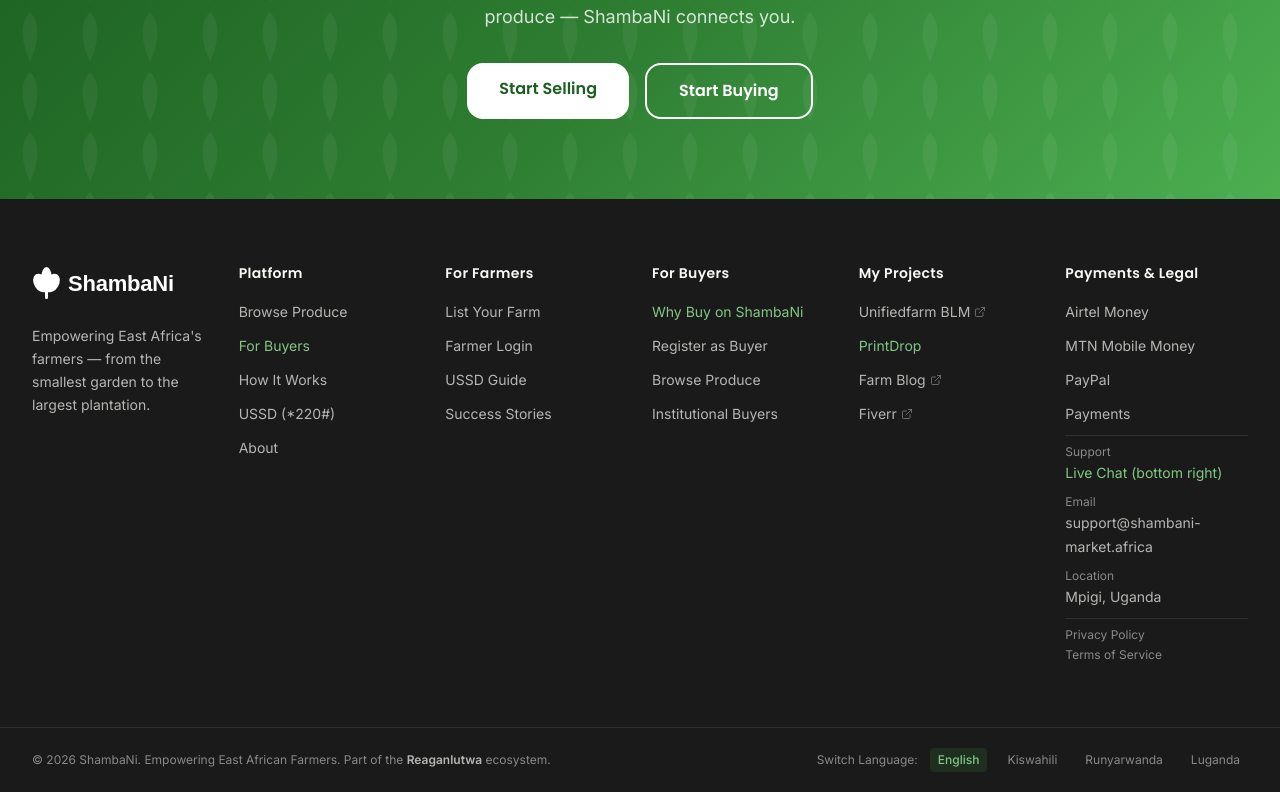
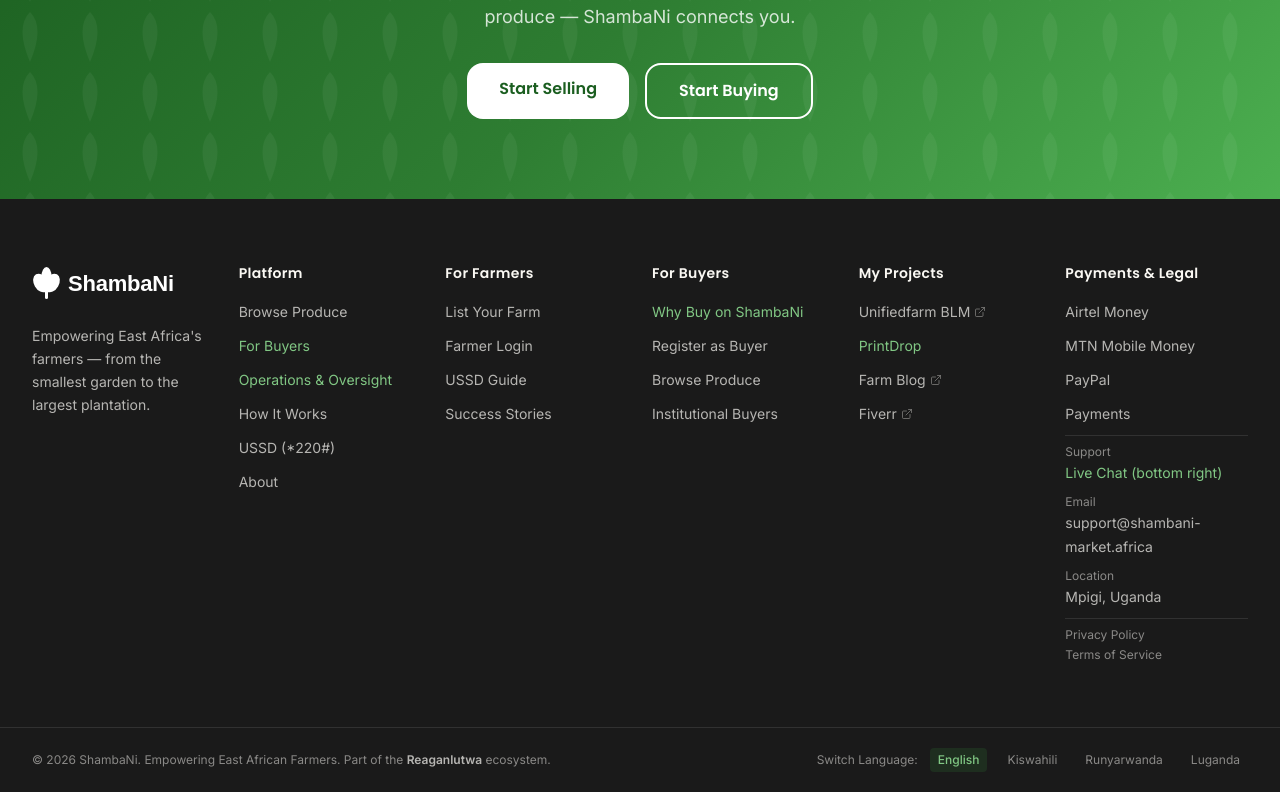
Before and after one commit to ReaganLutwa/Shambani-marketplace, a React (Vite) app: page / in a window 1280 px wide. Shown: the part 5585-6377 px from the top of the page. Built offline with nearby package versions, Linux system fonts and the light colour scheme.

Commit message:
Add public operations and oversight demo page

```diff
--- a/src/components/Footer.tsx
+++ b/src/components/Footer.tsx
@@ -49,6 +49,11 @@
               <li>
                 <Link to="/for-buyers" className="text-sm text-mint hover:text-white transition-colors duration-200">
                   For Buyers
+                </Link>
+              </li>
+              <li>
+                <Link to="/operations" className="text-sm text-mint hover:text-white transition-colors duration-200">
+                  Operations & Oversight
                 </Link>
               </li>
 
```
